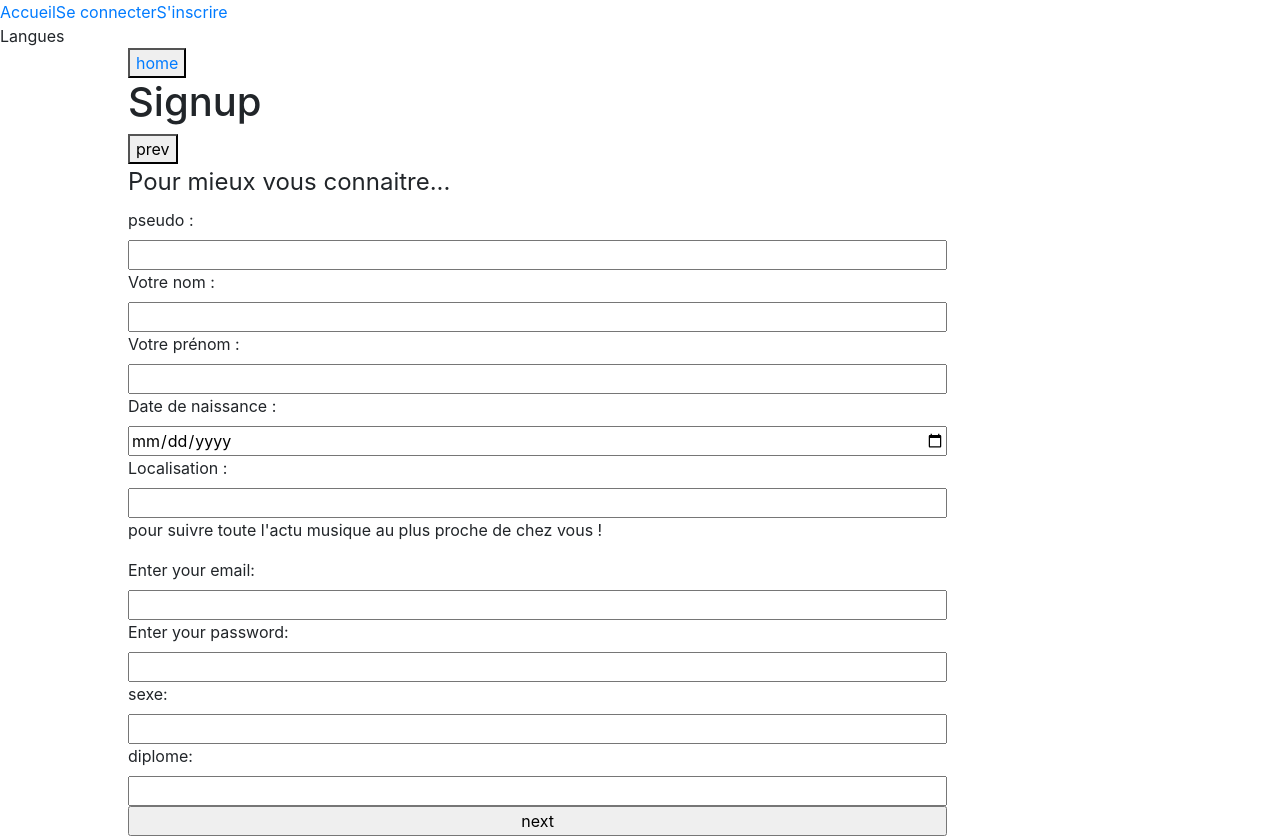
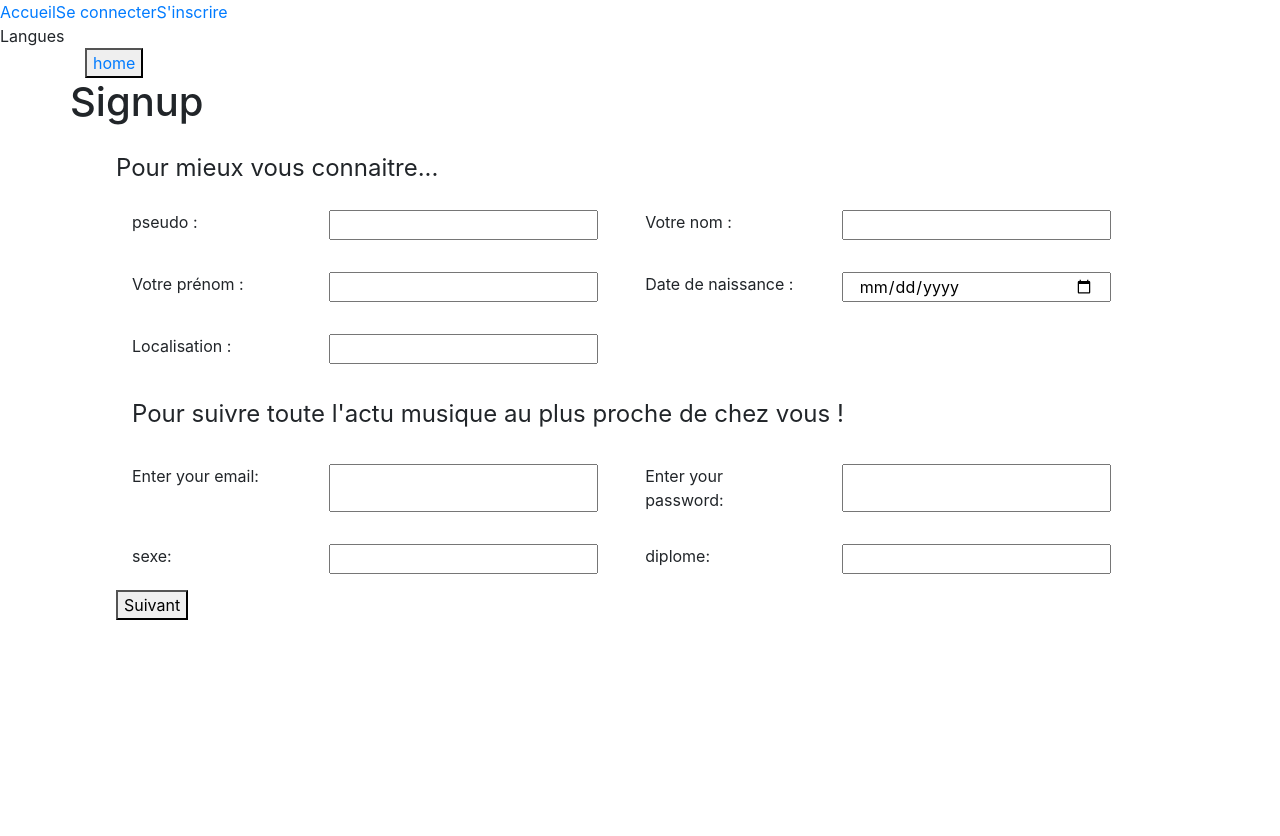
Before and after one commit to ghislaingirardeau/Planet_music, a Nuxt app: page /signup in a window 1280 px wide. After the commit the page ends 800 px from the top, so only its background shows below. Built offline with nearby package versions, Linux system fonts and the light colour scheme.

Commit message:
display signup + debug anim position

```diff
--- a/assets/css/pages/signup.scss
+++ b/assets/css/pages/signup.scss
@@ -1,23 +1,11 @@
-.container__signup{
-    width: 80%;
-    margin: auto;
+#signup__bloc{
+    position: relative;
+}
+.form__bloc{
+    position: absolute;
 }
 
-.form__signup {
-    width: 80%;
-    text-align: left;
-    display: flex;
-    flex-wrap: wrap;
-    position: relative;
-    & > label, input {
-        width: 100%;
-    }
-    & > fieldset {
-        position: absolute;
-    }
-}
-
-/* Animation forms slide */
+/* Animation forms slide right direction on next */
 .signup-slide-right-enter-active {
     transition: opacity 1s, transform 1s;
     transform: translateX(0px);
@@ -36,6 +24,8 @@
     transform: translateX(-80px);
 }
 
+/* Animation forms slide left direction on next */
+
 .signup-slide-left-enter-active {
     transition: opacity 1s, transform 1s;
     transform: translateX(0px);
--- a/components/profil/category.vue
+++ b/components/profil/category.vue
@@ -1,17 +1,27 @@
 <template>
-    <fieldset>
+    <fieldset class="row m-3">
         <legend>{{title}} </legend>
+
+        <div class="col-12">
             <input type="radio" value="student" v-model="userCategory" @click="next">
             <label for="Student">Elève</label>
+        </div>
 
+        <div class="col-12">
             <input type="radio" value="professor" v-model="userCategory" @click="next">
             <label for="professor">Professeur</label>
+        </div>
 
+        <div class="col-12">
             <input type="radio" value="musician" v-model="userCategory" @click="next">
             <label for="musician">Musicien, Groupe de musique</label>
+        </div>
 
+        <div class="col-12">
             <input type="radio" value="festival" v-model="userCategory" @click="next">
             <label for="festival">Festival, bar, Association</label>
+        </div>
+
     </fieldset>
 </template>
 
--- a/components/profil/personalData.vue
+++ b/components/profil/personalData.vue
@@ -1,35 +1,38 @@
 <template>
-    <fieldset >
-        <legend>{{title}} </legend>
-        <label for="pseudo">pseudo : </label>
-        <input type="text" name="pseudo" id="pseudo" v-model="lastname">
+    <fieldset class="row m-3">
 
-        <label for="lastname">Votre nom : </label>
-        <input type="text" name="lastname" id="lastname" v-model="lastname">
+        <legend class="col-12">{{title}} </legend>
+        <label class="col-2 m-3" for="pseudo">pseudo : </label>
+        <input class="col-3 m-3" type="text" name="pseudo" id="pseudo" v-model="lastname">
 
-        <label for="firstname">Votre prénom : </label>
-        <input type="text" name="firstname" id="firstname" v-model="firstname">
+        <label class="col-2 m-3" for="lastname">Votre nom : </label>
+        <input class="col-3 m-3" type="text" name="lastname" id="lastname" v-model="lastname">
 
-        <label for="birth">Date de naissance : </label>
-        <input type="date" name="birth" id="birth" max="2021-12-31" v-model="birth">
+        <label class="col-2 m-3" for="firstname">Votre prénom : </label>
+        <input class="col-3 m-3" type="text" name="firstname" id="firstname" v-model="firstname">
 
-        <label for="localization">Localisation : </label>
-        <input type="text" name="localization" id="localization" v-model="localization">
+        <label class="col-2 m-3" for="birth">Date de naissance : </label>
+        <input class="col-3 m-3" type="date" name="birth" id="birth" max="2021-12-31" v-model="birth">
 
-        <p>pour suivre toute l'actu musique au plus proche de chez vous !</p>
-        <label for="email">Enter your email: </label>
-        <input type="email" name="email" id="email" v-model="email">
+        <label class="col-2 m-3" for="localization">Localisation : </label>
+        <input class="col-3 m-3" type="text" name="localization" id="localization" v-model="localization">
 
-        <label for="password">Enter your password: </label>
-        <input type="password" name="password" id="password" v-model="password">
+        <legend class="col-12 m-3">Pour suivre toute l'actu musique au plus proche de chez vous !</legend>
+        <label class="col-2 m-3" for="email">Enter your email: </label>
+        <input class="col-3 m-3" type="email" name="email" id="email" v-model="email">
 
-        <label for="sexe">sexe: </label>
-        <input type="sexe" name="sexe" id="sexe" v-model="sexe">
+        <label class="col-2 m-3" for="password">Enter your password: </label>
+        <input class="col-3 m-3" type="password" name="password" id="password" v-model="password">
+
+        <label class="col-2 m-3" for="sexe">sexe: </label>
+        <input class="col-3 m-3" type="sexe" name="sexe" id="sexe" v-model="sexe">
         <!-- prof -->
-        <label for="diplome">diplome: </label>
-        <input type="diplome" name="diplome" id="diplome" v-model="diplome">
+        <label class="col-2 m-3" for="diplome">diplome: </label>
+        <input class="col-3 m-3" type="diplome" name="diplome" id="diplome" v-model="diplome">
 
-        <input type="button" value="next" @click="next">
+        <div class="col-12">
+            <button @click="next">Suivant</button>
+        </div>
 
     </fieldset>
 
--- a/components/profil/preference.vue
+++ b/components/profil/preference.vue
@@ -1,11 +1,16 @@
 <template>
-    <fieldset>
+    <fieldset class="row m-3">
         <legend>Type de formation privilégié :</legend>
+
+        <div class="col-12">
             <input type="radio" value="distance" v-model="trainingPreference" @click="next">
             <label for="distance">Formation à distance</label>
+        </div>
 
+        <div class="col-12">
             <input type="radio" value="presencial" v-model="trainingPreference" @click="next">
             <label for="presencial">Formation en présentielle</label>
+        </div>
 
     </fieldset>
 </template>
--- a/components/profil/status.vue
+++ b/components/profil/status.vue
@@ -1,11 +1,17 @@
 <template>
-    <fieldset>
+    <fieldset class="row m-3">
         <legend>Vous êtes :</legend>
+
+        <div class="col-12">
             <input type="radio" value="Amateur" v-model="userStatus" @click="next">
             <label for="Amateur">Amateur</label>
+        </div>
 
+        <div class="col-12">
             <input type="radio" value="professional" v-model="userStatus" @click="next">
             <label for="professional">Professionnel</label>
+        </div>
+
     </fieldset>
 </template>
 
--- a/components/todoButton.vue
+++ /dev/null
@@ -1,13 +0,0 @@
-<template>
-    <button class="btn-primary">
-        {{item}}
-    </button>
-</template>
-
-<script>
-export default {
-    props: {
-        item: String
-    },
-}
-</script>
--- a/pages/login.vue
+++ b/pages/login.vue
@@ -2,37 +2,6 @@
     <main>
         <h1>Page login</h1>
         <button><nuxt-link :to="{name: 'home'}">home</nuxt-link></button>
-        <input type="text" name="" id="" v-model="docState">
-        <transition>
-          <button v-bind:key="docState">
-            {{ buttonMessage }}
-          </button>
-        </transition>
-
-        <todoButton :item="test">
-          <slot></slot>
-        </todoButton>
-
-        <!-- <svg viewBox="0 0 350 250">
-  <path fill="none" stroke="red"
-    d="M20,50 C20,-50 180,150 180,50 C180-50 20,150 20,50 z" />
-
-  <circle r="5" fill="red">
-    <animateMotion dur="10s" repeatCount="indefinite"
-      path="M20,50 C20,-50 180,150 180,50 C180-50 20,150 20,50 z" />
-  </circle>
-</svg> -->
-
-<button @click="reloaded">reload</button>
-<svg viewBox="0 0 400 400" :key="reload">
-  <path fill="none" stroke="red"
-  d="m 0 0 c 2 57 25 14 59 14
-  "> </path>
-  <circle r="5" fill="red" id='circle_animation'>
-    <animateMotion dur="2s" repeatCount="2"
-      path="m 0 0 c 2 57 25 14 59 14"/>
-  </circle>
-</svg>
 
     </main>
 </template>
@@ -43,26 +12,14 @@ export default {
   layout: 'landing',
   data () {
     return {
-      docState: "",
-      test: "noir",
-      reload: false,
-      anim: `dur="2s" repeatCount="2" path="m 0 0 c 2 57 25 14 59 14"`
+
     }
   },
   computed: {
-    buttonMessage: function () {
-      switch (this.docState) {
-        case 'saved': return 'Modifier'
-        case 'edited': return 'Sauver'
-        case 'editing': return 'Annuler'
-      }
-    },
+
   },
   methods: {
 
-    reloaded() {
-      this.reload = !this.reload
-    }
   }
 }
 </script>
--- a/pages/signup.vue
+++ b/pages/signup.vue
@@ -1,47 +1,48 @@
 <template>
-    <main class="container__signup">
-        <button><nuxt-link :to="{name: 'home'}">home</nuxt-link></button>
+    <main class="container">
+        <!-- Simuler la validation du formulaire -->
+        <button><nuxt-link :to="{name: 'home'}">home</nuxt-link>
+        </button>
 
-        <h1>Signup</h1>
+        <h1 class="row">Signup</h1>
 
-        <button @click="prev">prev</button>
+        <button @click="prev" v-if="on > 0">Retour</button>
 
-
-        <form class="form__signup" id="form">
+        <form id="signup__bloc" v-on:submit.prevent> <!-- Empecher envoie du formulaire au click du bouton suivant -->
             <transition :name="animationForm" mode="out-in">
-                <fieldset class="form__bloc" v-show="on === 0">
+                <div class="form__bloc" v-show="on === 0">
                     <personalData :title="titleData" :next="next" />
-                </fieldset>
+                </div>
             </transition>
 
             <transition :name="animationForm" mode="out-in">
-                <fieldset class="form__bloc" v-show="on === 1">
+                <div class="form__bloc" v-show="on === 1">
                     <status :next="next" />
-                </fieldset>
+                </div>
             </transition>
 
             <transition :name="animationForm" mode="out-in">
-                <fieldset class="form__bloc" v-show="on === 2">
+                <div class="form__bloc" v-show="on === 2">
                     <category :title="titleCategory" :next="next" />
-                </fieldset>
+                </div>
             </transition>
 
             <transition :name="animationForm" mode="out-in">
-                <fieldset class="form__bloc" v-show="on === 3">
+                <div class="form__bloc" v-show="on === 3">
                     <preference :next="next"/>
-                </fieldset>
+                </div>
             </transition>
 
             <transition :name="animationForm" mode="out-in">
-                <fieldset class="form__bloc" v-show="on === 4">
+                <div class="form__bloc" v-show="on === 4">
                     <instrumentSelect :title="titleInstrument" :next="next"/>
-                </fieldset>
+                </div>
             </transition>
 
             <transition :name="animationForm" mode="out-in">
-                <fieldset class="form__bloc" v-show="on === 5 ">
+                <div class="form__bloc" v-show="on === 5 ">
                     <kindSelect :title="titleKind" :next="next"/>
-                </fieldset>
+                </div>
             </transition>
 
         </form>
@@ -100,7 +101,6 @@ export default {
                 this.direction = "left"
             }
         },
-
     }
 }
 </script>
```
Also changed, not shown: components/musicSelection/instrumentSelect.vue (+1 -20 lines).
